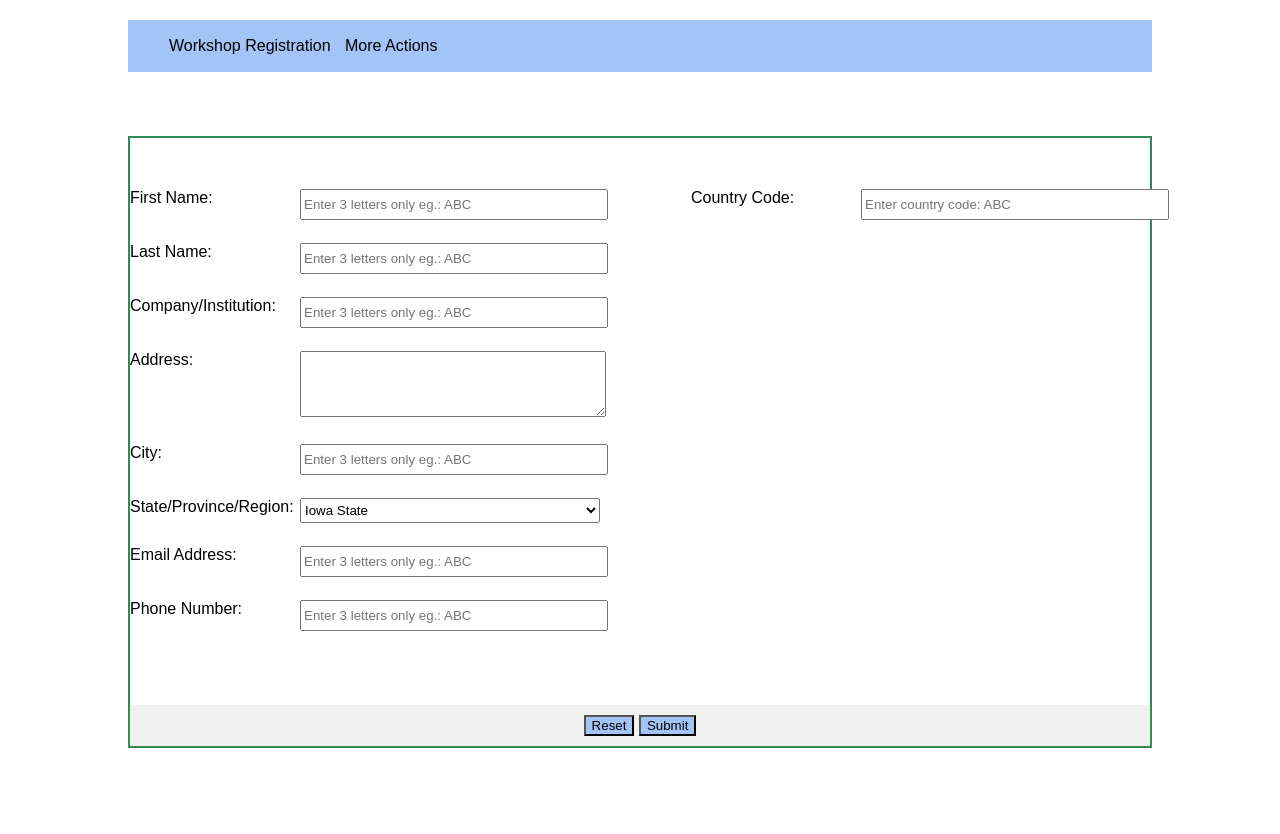
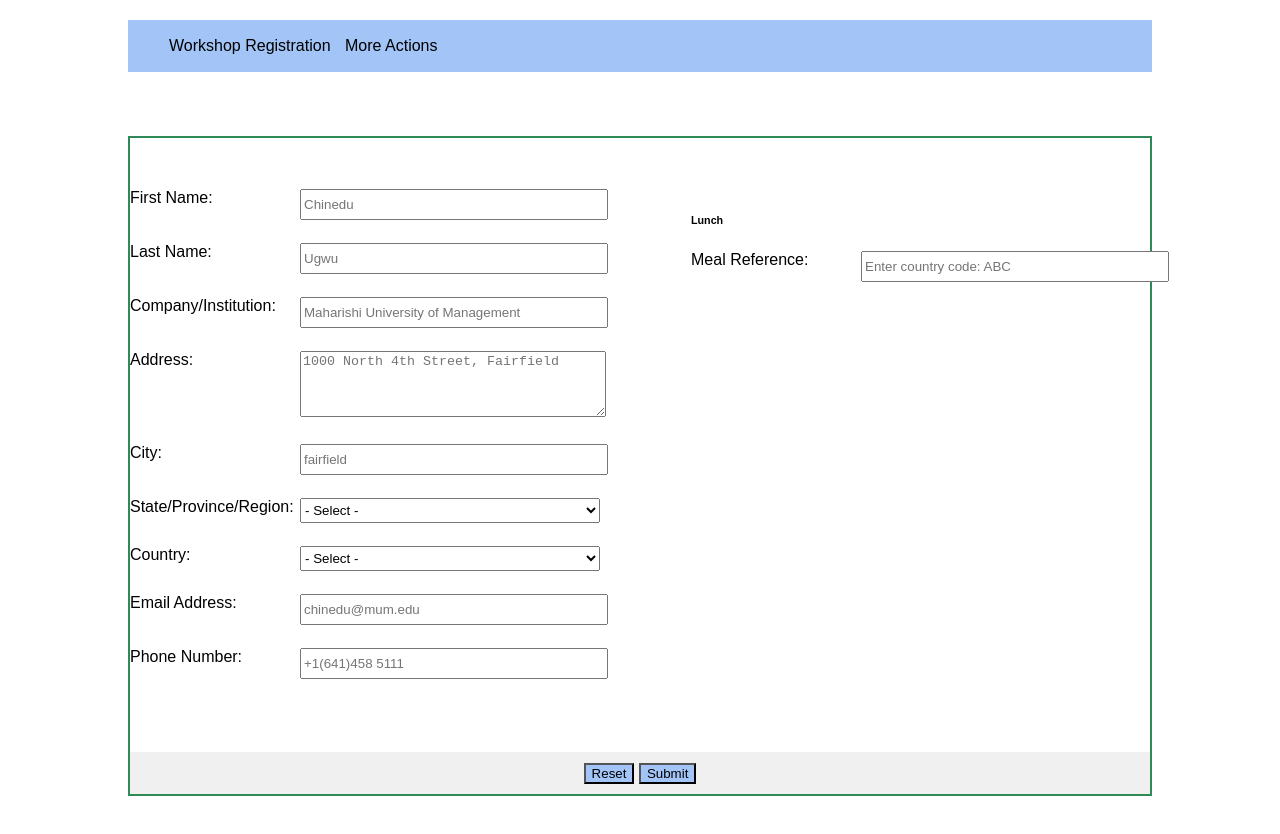
Before and after one commit to urbanno1/urbanno1.github.io, a plain HTML site: page lab4/index.html in a window 1280 px wide. Drawn offline with Linux system fonts and the light colour scheme.

Commit message:
placeholders added

```diff
--- a/lab4/index.html
+++ b/lab4/index.html
@@ -28,7 +28,8 @@
                             <label for="firstname">First Name: </label>
                         </div>
                         <div class="form-input">
-                            <input type="text" name="country_code" id="firstname" placeholder="Enter 3 letters only eg.: ABC" pattern="[A-Za-z]{3}" required />
+                            <input type="text" name="firstname" id="firstname"
+                                   placeholder="Chinedu" pattern="[A-Za-z]{3, 20}" required/>
                         </div>
                     </div>
                     <div>
@@ -37,7 +38,8 @@
                         </div>
 
                         <div class="form-input">
-                            <input type="text" name="country_code" id="lastname" placeholder="Enter 3 letters only eg.: ABC" pattern="[A-Za-z]{3}" required />
+                            <input type="text" name="lastname" id="lastname"
+                                   placeholder="Ugwu" pattern="[A-Za-z]{3, 20}" required/>
                         </div>
                     </div>
                     <div>
@@ -46,7 +48,8 @@
                         </div>
 
                         <div class="form-input">
-                            <input type="text" name="country_code" id="company" placeholder="Enter 3 letters only eg.: ABC" pattern="[A-Za-z]{3}" required />
+                            <input type="text" name="company" id="company"
+                                   placeholder="Maharishi University of Management" pattern="[A-Za-z]{3, 200}" required/>
                         </div>
                     </div>
 
@@ -56,7 +59,8 @@
                         </div>
 
                         <div class="form-input">
-                            <textarea name="address" id="address" cols="4" rows="4" required></textarea>
+                            <textarea name="address" id="address" cols="4" rows="4"
+                                      placeholder="1000 North 4th Street, Fairfield" pattern="[A-Za-z]{3, 300}" required></textarea>
                         </div>
                     </div>
 
@@ -65,7 +69,8 @@
                             <label for="city">City: </label>
                         </div>
                         <div class="form-input">
-                            <input type="text" name="city" id="city" placeholder="Enter 3 letters only eg.: ABC" pattern="[A-Za-z]{3}" required />
+                            <input type="text" name="city" id="city" placeholder="fairfield"
+                                   pattern="[A-Za-z]{3}" required/>
                         </div>
 
                     </div>
@@ -75,7 +80,8 @@
                             <label for="state">State/Province/Region: </label>
                         </div>
                         <div class="form-input">
-                            <select name="state" id="state" >
+                            <select name="state" id="state">
+                                <option>- Select -</option>
                                 <option>Iowa State</option>
                                 <option>New Jersey</option>
                                 <option>New York</option>
@@ -84,13 +90,28 @@
 
                     </div>
 
+                    <div>
+                        <div class="form-label">
+                            <label for="country">Country: </label>
+                        </div>
+                        <div class="form-input">
+                            <select name="state" id="country">
+                                <option>- Select -</option>
+                                <option>USA</option>
+                                <option>Nigeria</option>
+                                <option>Canada</option>
+                            </select>
+                        </div>
+
+                    </div>
 
                     <div>
                         <div class="form-label">
                             <label for="email">Email Address: </label>
                         </div>
                         <div class="form-input">
-                            <input type="text" name="country_code" id="email" placeholder="Enter 3 letters only eg.: ABC" pattern="[A-Za-z]{3}" required />
+                            <input type="text" name="country_code" id="email"
+                                   placeholder="chinedu@mum.edu" pattern="[A-Za-z]{3}" required/>
                         </div>
 
                     </div>
@@ -99,18 +120,21 @@
                             <label for="phone">Phone Number: </label>
                         </div>
                         <div class="form-input">
-                            <input type="text" name="country_code" id="phone" placeholder="Enter 3 letters only eg.: ABC" pattern="[A-Za-z]{3}" required />
+                            <input type="text" name="country_code" id="phone"
+                                   placeholder="+1(641)458 5111" pattern="[A-Za-z]{3}" required/>
                         </div>
                     </div>
 
                 </div>
                 <div class="right-column">
+                    <h6>Lunch</h6>
                     <div>
                         <div class="form-label">
-                            <label for="code2">Country Code: </label>
+                            <label for="code2">Meal Reference: </label>
                         </div>
                         <div class="form-input">
-                            <input type="text" name="country_code" id="code2" placeholder="Enter country code: ABC" pattern="[A-Za-z]{3}" required />
+                            <input type="text" name="country_code" id="code2" placeholder="Enter country code: ABC"
+                                   pattern="[A-Za-z]{3}" required/>
                         </div>
                     </div>
                 </div>
```
Lines whose indentation alone changed are shown as unchanged.
